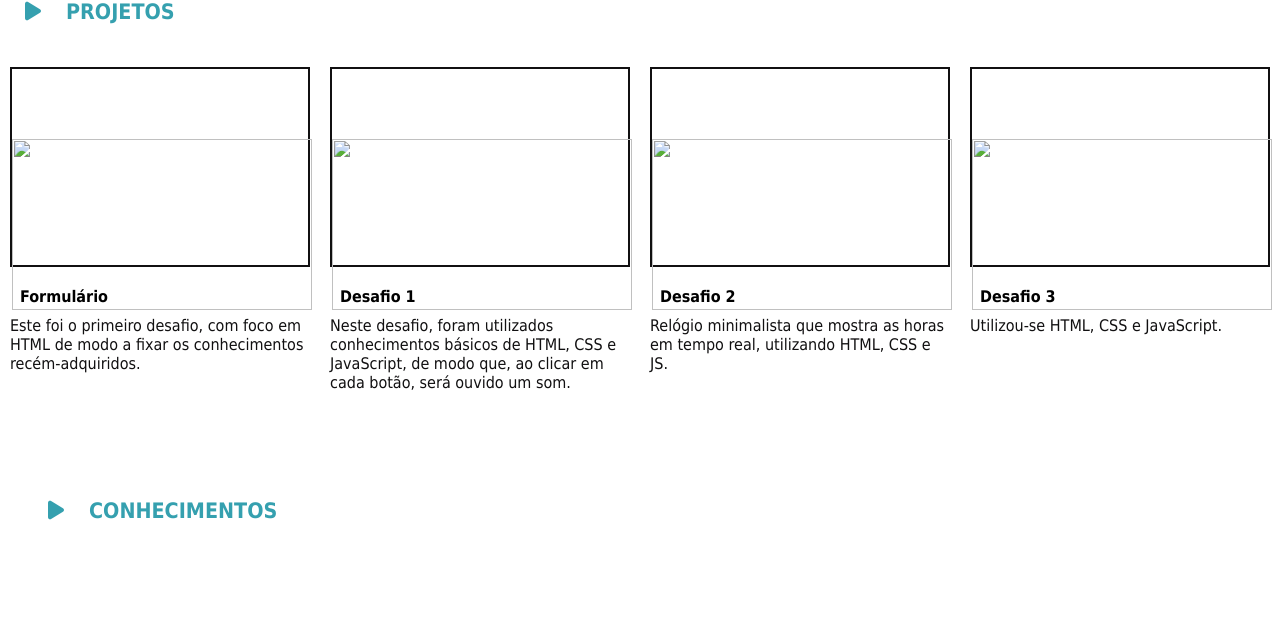
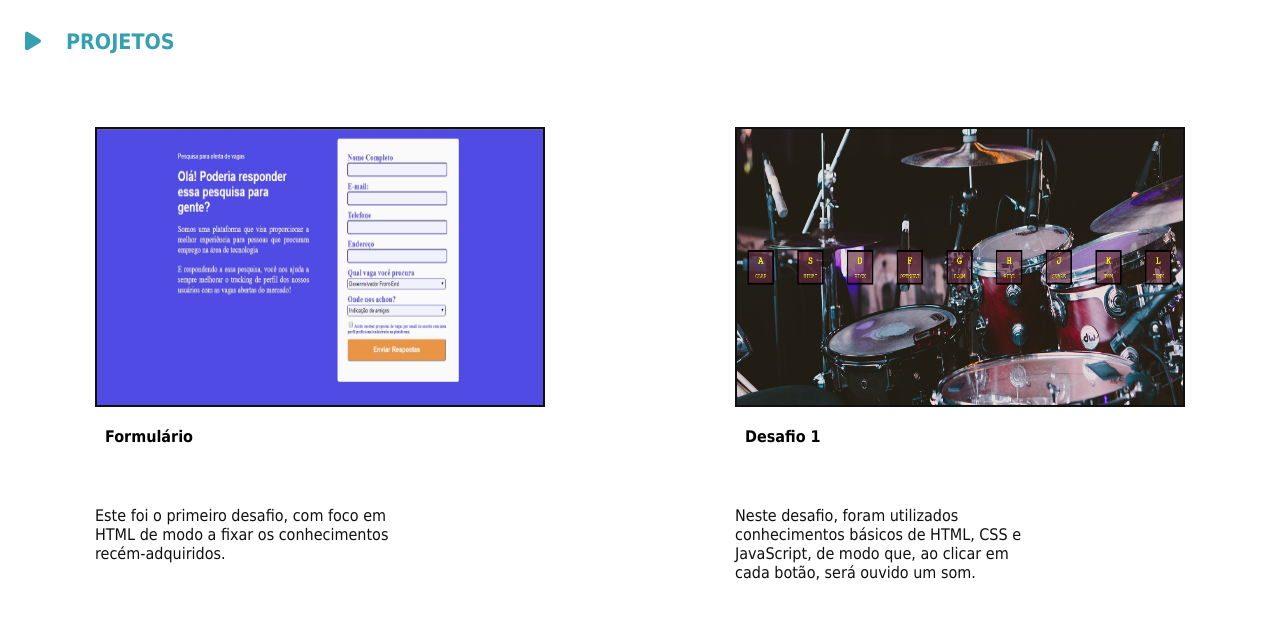
Before and after one commit to elvasthaisa/site-oficial-cordelcode, a plain HTML site: page index.html in a window 1280 px wide. Shown: the part 1319-1948 px from the top of the page. Drawn offline with Linux system fonts and the light colour scheme; files whose address does not match are found by name.

Commit message:
Ajusta sessão projetos

```diff
--- a/index.html
+++ b/index.html
@@ -1,5 +1,6 @@
 <!DOCTYPE html>
 <html lang="pt">
+
 <head>
     <meta charset="UTF-8">
     <meta name="viewport" content="width=device-width, initial-scale=1.0">
@@ -31,13 +32,19 @@
     <section class="cordelcode">
         <div class="apresentacao">
             <div class="subtitulo">
-                    <p class="fas fa-play seta-verde"></i></p><div class="subtitle"> CORDEL CODE</div>
+                <p class="fas fa-play seta-verde"></i></p>
+                <div class="subtitle"> CORDEL CODE</div>
             </div>
             <p>
-            O Cordel Code nasceu com a proposta de propagar conhecimento como uma forma de fortalecer e emponderar mulheres. Tornando-as mais preparadas ao mercado de trabalho, onde o grupo discute, faz exercícios propostos por elas mesmas, num ambiente favorável ao desenvolvimento intelectual.
-            Proporcionando assim a qualificação profissional de mulheres de diversas áreas do conhecimento, sendo ligadas a áreas de tecnologias ou não, em desenvolvedoras de Front-End.
-            As nossas desenvolvedoras de Front-End, trabalham com HTML5, CSS, JavaScript, para produzir a interatividade entre a máquina-usuário com os layout’s, fazendo tudo com responsividade.
-            Compartilhando conhecimento ele se propagar, gerando mais profissionais capazes para o mercado de trabalho e aumentando a quantidade de mulheres nesse mercado ainda de predominância masculina.
+                O Cordel Code nasceu com a proposta de propagar conhecimento como uma forma de fortalecer e emponderar
+                mulheres. Tornando-as mais preparadas ao mercado de trabalho, onde o grupo discute, faz exercícios
+                propostos por elas mesmas, num ambiente favorável ao desenvolvimento intelectual.
+                Proporcionando assim a qualificação profissional de mulheres de diversas áreas do conhecimento, sendo
+                ligadas a áreas de tecnologias ou não, em desenvolvedoras de Front-End.
+                As nossas desenvolvedoras de Front-End, trabalham com HTML5, CSS, JavaScript, para produzir a
+                interatividade entre a máquina-usuário com os layout’s, fazendo tudo com responsividade.
+                Compartilhando conhecimento ele se propagar, gerando mais profissionais capazes para o mercado de
+                trabalho e aumentando a quantidade de mulheres nesse mercado ainda de predominância masculina.
             </p>
         </div>
 
@@ -55,7 +62,9 @@
     <section id="nossamissao">
         <div class="missao">
             <div class class="title">
-                    <h2><p class='fas fa-play'></p>NOSSA MISSÃO</h2>
+                <h2>
+                    <p class='fas fa-play'></p>NOSSA MISSÃO
+                </h2>
             </div>
         </div>
 
@@ -90,27 +99,45 @@
             <div class="subtitle"><i class='fas fa-play'></i>PROJETOS</div>
         </div>
         <div class="mother">
+            <div class="container__projetos">
+
                 <div class="card">
-                    <div class="photo"><img src="formulario.jpeg"/></div>
+                    <div class="imagem__desafio">
+                        <img class="photo" src="./assets/desafios/formulario.jpeg" />
+                    </div>
                     <div class="title">Formulário</div>
-                    <div class="text">Este foi o primeiro desafio, com foco em HTML de modo a fixar os conhecimentos recém-adquiridos.</div>
-                </div>
-                <div class="card">
-                    <div class="photo"><img src="desafio1.jpg"/></div>
-                    <div class="title">Desafio 1</div>
-                    <div class="text">Neste desafio, foram utilizados conhecimentos básicos de HTML, CSS e JavaScript, de modo que, ao clicar em cada botão, será ouvido um som.</div>
+                    <div class="text">Este foi o primeiro desafio, com foco em HTML de modo a fixar os conhecimentos
+                        recém-adquiridos.</div>
                 </div>
 
                 <div class="card">
-                    <div class="photo"><img src="desafio2.jpg"/></div>
+                    <div class="imagem__desafio">
+                        <img class="photo" src="./assets/desafios/desafio1.jpg" />
+                    </div>
+                    <div class="title">Desafio 1</div>
+                    <div class="text">Neste desafio, foram utilizados conhecimentos básicos de HTML, CSS e JavaScript,
+                        de modo que, ao clicar em cada botão, será ouvido um som.</div>
+                </div>
+            </div>
+            <div class="container__projetos">
+
+            <div class="card">
+            <div class="imagem__desafio">
+                <img class="photo" src="./assets/desafios/desafio2.jpg" />
+            </div>
                 <div class="title">Desafio 2</div>
-                    <div class="text">Relógio minimalista que mostra as horas em tempo real, utilizando HTML, CSS e JS.</div>
+                <div class="text">Relógio minimalista que mostra as horas em tempo real, utilizando HTML, CSS e JS.
+                </div>
             </div>
             <div class="card">
-                    <div class="photo"><img src="desafio3.jpeg"/></div>
+                <div class="imagem__desafio">
+
+                    <img class="photo" src="./assets/desafios/desafio3.jpeg" />
+                </div>
                 <div class="title">Desafio 3</div>
                 <div class="text">Utilizou-se HTML, CSS e JavaScript.</div>
             </div>
+
         </div>
     </section>
 
@@ -137,7 +164,9 @@
 
             <div class="conhecimento">
                 <div class="icone"><img src="https://img.icons8.com/ios-filled/50/000000/visualization-skill.png"></div>
-                    <div class="assunto "><spam>LÓGICA DE PROGRAMAÇÃO</div>
+                <div class="assunto ">
+                    <spam>LÓGICA DE PROGRAMAÇÃO
+                </div>
             </div>
 
             <div class="conhecimento">
@@ -228,7 +257,8 @@
         <div class="subtitle-white"><i class='fas fa-play'></i> CONTATO</div>
         <div class="contact__content">
             <figure class="contact__figure">
-                    <img class="contact__img" src="./contato_pc.jpg" alt="mulher bebendo café enquanto trabalha no computador" title="Contato"></figure>
+                <img class="contact__img" src="./contato_pc.jpg"
+                    alt="mulher bebendo café enquanto trabalha no computador" title="Contato"></figure>
             <form class="form">
                 <p>Fale com a gente!</p>
                 <div class="form__field">
@@ -251,7 +281,8 @@
                         <label class="form__label" for="subject">Assunto</label>
                         <span class="form__require">*</span>
                     </div>
-                        <input class="form__input" id="subject" type="text" name="subject" required="" placeholder="Assunto">
+                    <input class="form__input" id="subject" type="text" name="subject" required=""
+                        placeholder="Assunto">
                     <span class="form__validate"></span>
                 </div>
                 <div class="form__field">
@@ -260,7 +291,8 @@
                         <span class="form__require">*</span>
                     </div>
                     <span class="form__validate"></span>
-                        <textarea cols="40" rows="5" id="message" class="form__textarea"  name="message" required="" data-gramm="false" placeholder="Mensagem"></textarea>
+                    <textarea cols="40" rows="5" id="message" class="form__textarea" name="message" required=""
+                        data-gramm="false" placeholder="Mensagem"></textarea>
                 </div>
                 <input class="form__submit" id="submit" type="submit" value="Enviar">
             </form>
@@ -285,4 +317,5 @@
 
     <script src='https://kit.fontawesome.com/a076d05399.js'></script>
 </body>
+
 </html>
--- a/style.css
+++ b/style.css
@@ -234,8 +234,8 @@ padding:50px;
 .container{
     display: flex;
     flex-direction: row;
-    margin-top: 30px;
-    margin-bottom: 30px;
+    margin-top: 60px;
+    margin-bottom: 60px;
 }
 
 .subtitle{
@@ -259,11 +259,10 @@ padding:50px;
     margin-bottom: 30px;
 }
 
-.card .photo{
-    height: 200px;
-    width: 300px;
-    border: 2px solid;
-    border-color: #111011;
+.photo{
+    margin: 0px;
+    width: 100%;
+    height: 100%;
 }
 
 img{
@@ -272,9 +271,16 @@ img{
     width: 300px;
 }
 
+.imagem__desafio{
+    height: 280px;
+    width: 450px;
+    border: 2px solid;
+    border-color: #111011
+}
+
 .card .title{
     margin-top: 20px;
-    margin-bottom: 10px;
+    margin-bottom: 60px;
     font-weight: bold;
 }
 
@@ -282,6 +288,12 @@ img{
     width: 300px;
     color: #111011;
     margin: 0 0 20px;
+}
+
+.container__projetos{
+    width: 100%;
+    justify-content: space-around;
+    display: flex
 }
 
 /***** CONHECIMENTOS *******/
```
Lines whose indentation alone changed are shown as unchanged.
